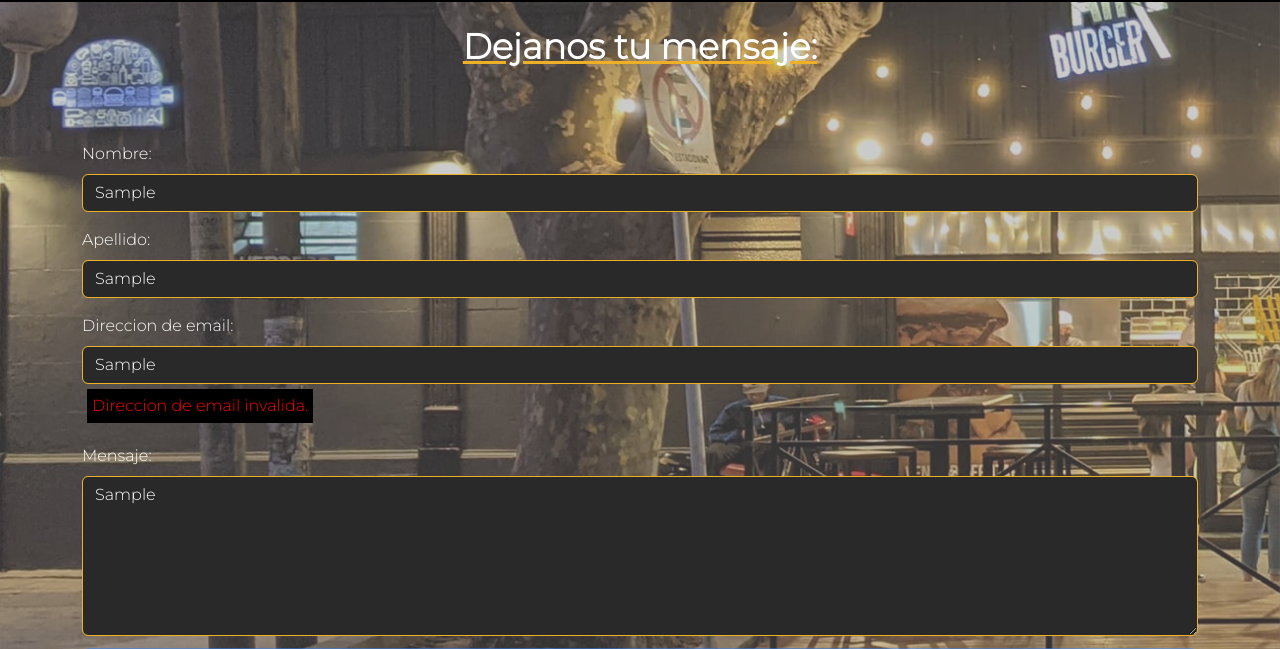
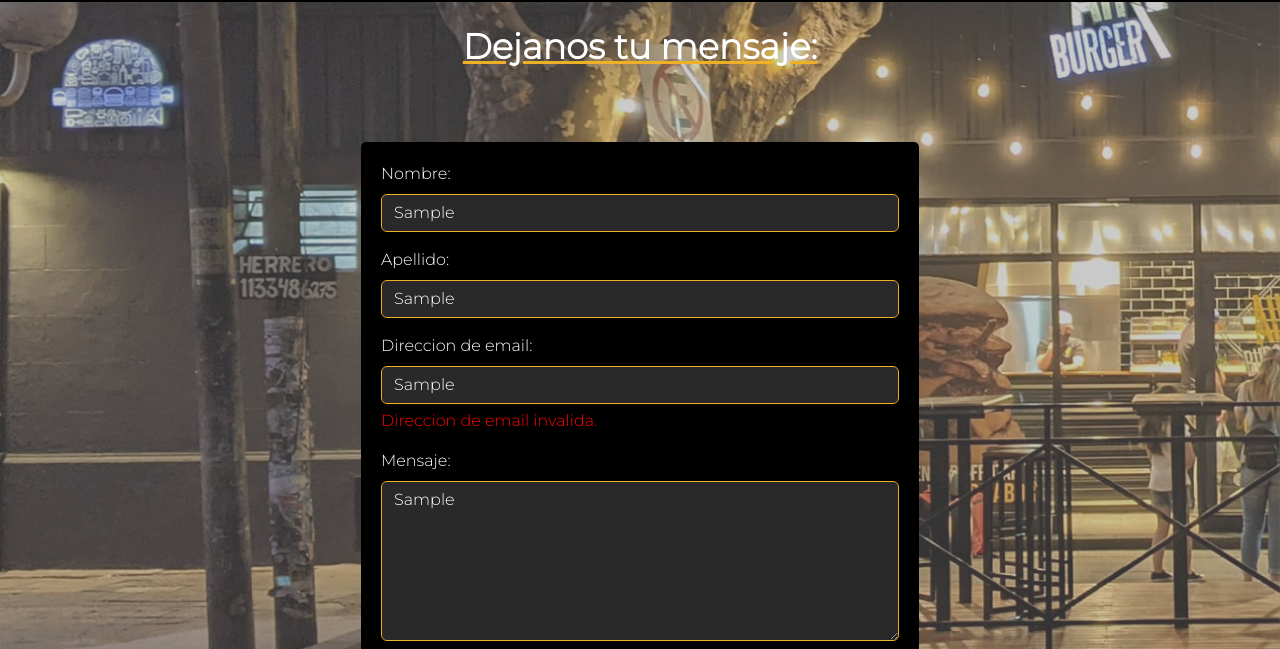
Before and after one commit to Lucho375/Aike-Burger, a website: page pages/contacto.html in a window 1280 px wide. Both pictures are taken after typing "Sample", "Sample", "Sample", "Sample" into the empty fields and a click on the button "Enviar". Shown: the part 124-773 px from the top of the page. Drawn offline with nearby package versions, Linux system fonts and the light colour scheme.

Commit message:
cambio animacion

```diff
--- a/pages/contacto.html
+++ b/pages/contacto.html
@@ -60,7 +60,7 @@
         <div class="container py-4">
 
             <!-- Bootstrap 5 starter form -->
-            <form id="contactForm">
+            <form id="contactForm" class="col-12 col-sm-8 col-xl-6 mx-auto">
 
                 <!-- Nombre -->
                 <div class="mb-3">
--- a/scripts/form.js
+++ b/scripts/form.js
@@ -7,7 +7,6 @@ const form = document.getElementById("contactForm");
 form.addEventListener("submit", validForm)
 
 function validForm(event) {
-
     // Expresiones regulares
     // Letras a - z
     let a_z = /[^a-z]+/g;
@@ -17,6 +16,7 @@ function validForm(event) {
     // Si el input del nombre esta vacio o contiene caracteres invalidos.
     if ((formName.value == "") || (formName.value.toLowerCase().match(a_z))) {
         formName.nextElementSibling.className = "warning";
+        formName.classList.add("invalidInput");
         event.preventDefault();
     } else {
         formName.nextElementSibling.className = "display-none";
@@ -25,6 +25,7 @@ function validForm(event) {
     // Si el input del apellido esta vacio o contiene caracteres invalidos.
     if ((formLastName.value == "") || (formLastName.value.toLowerCase().match(a_z))) {
         formLastName.nextElementSibling.className = "warning";
+        formLastName.classList.add("invalidInput");
         event.preventDefault();
     } else {
         formLastName.nextElementSibling.className = "display-none";
@@ -33,8 +34,22 @@ function validForm(event) {
     // Si el input del email esta vacio o contiene caracteres invalidos.
     if ((!formEmail.value.match(em)) || (formEmail.value == "")) {
         formEmail.nextElementSibling.className = "warning";
+        formEmail.classList.add("invalidInput");
         event.preventDefault();
     } else {
         formEmail.nextElementSibling.className = "display-none";
     }
+
+
+    formName.addEventListener("animationend", () => {
+        formName.classList.remove("invalidInput");
+    })
+
+    formLastName.addEventListener("animationend", () => {
+        formLastName.classList.remove("invalidInput");
+    })
+
+    formEmail.addEventListener("animationend", ()=>{
+        formEmail.classList.remove("invalidInput");
+    })
 }
--- a/scss/views/_contact.scss
+++ b/scss/views/_contact.scss
@@ -2,7 +2,9 @@
     border: $maincolor 1px solid;
     background-color: #2A2929;
     color: white;
-
+    &:-webkit-autofill{
+        background-color: black;
+    }
 }
 
 input {
@@ -26,12 +28,35 @@ textarea {
 
 .warning{
     color: red;
-    background-color: #000;
-    display: inline-block;
-    padding: 5px;
-    margin: 5px;
+    margin-top: 5px;
 }
 
 .display-none{
     display: none;
 }
+
+.invalidInput{
+    border:  1px solid red;
+    animation-name: error;
+    animation-timing-function: linear;
+    animation-duration: 1s;
+}
+
+@keyframes error{
+    0%{translate: 5px;}
+    25%{translate: -5px;}
+    50%{translate: 5px;}
+    75%{translate: -5px}
+    100%{translate: 5px}
+    // 0%{rotate: 1deg;}
+    // 25%{rotate: -1deg;}
+    // 50%{rotate: 1deg;}
+    // 75%{rotate: -1deg}
+    // 100%{rotate: 1deg}
+}
+
+#contactForm{
+    background-color: black;
+    padding: 20px;
+    border-radius: 5px;
+}
```
Also changed, not shown: pages/productos.html (+0 -2 lines), css/style.css, 1 other file.
